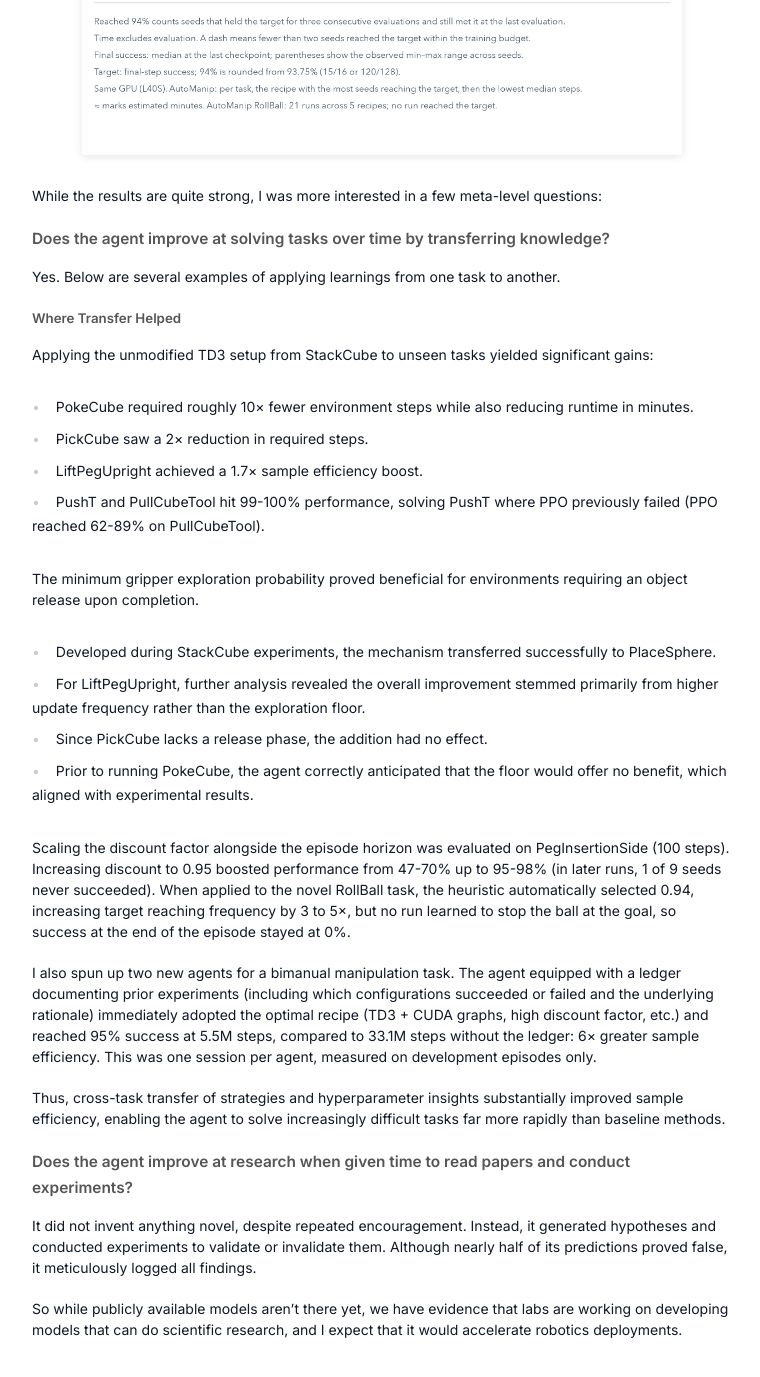
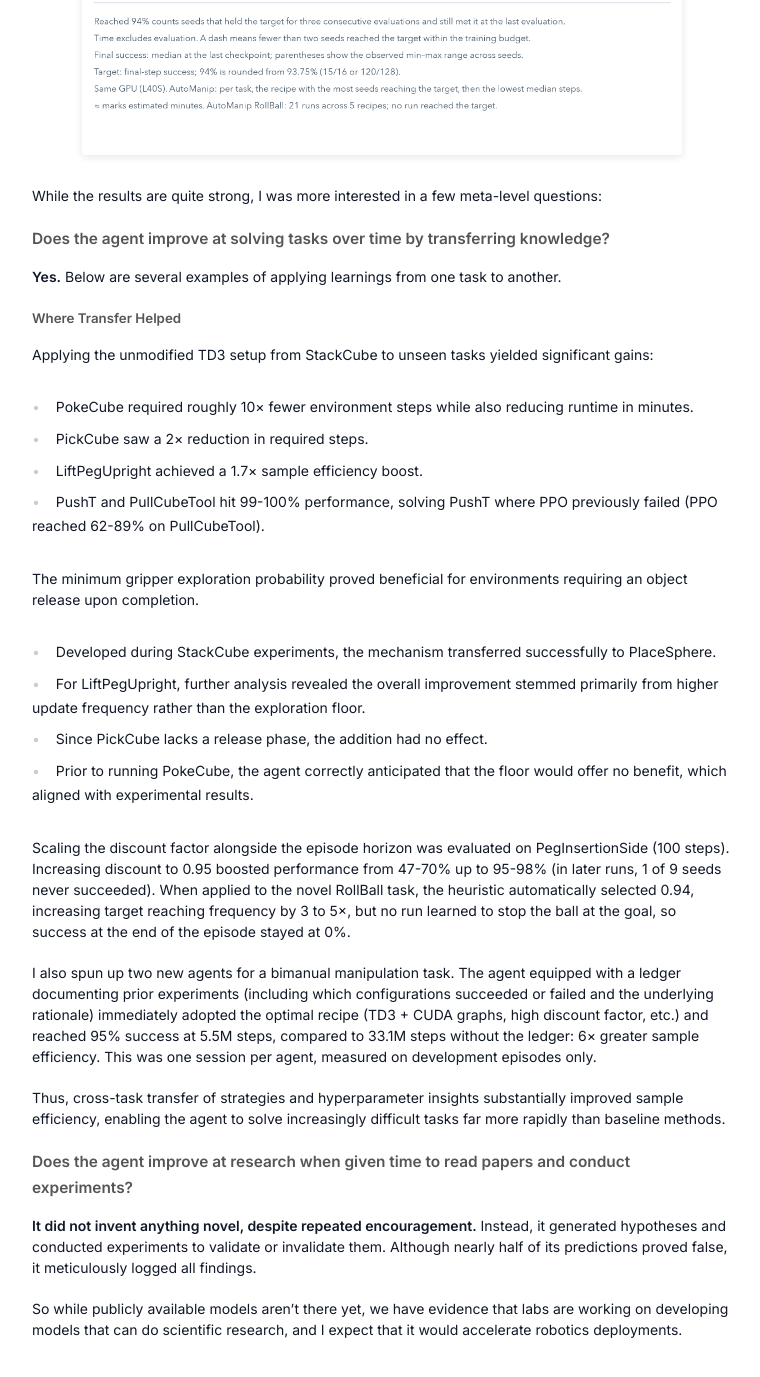
Before and after one commit to silkyar/silkyar.github.io, a Jekyll site: the page built from _posts/2026-11-17-where-robotics-is-heading.md, in a window 1280 px wide and 1400 px high, scrolled down 2901 px. Shown: the top 1377 px of the window, without its empty margins (258-1018 px from the left). Built offline with Jekyll 4.4.1, drawn with Linux system fonts in a browser that asks for light colours.

Commit message:
Bold the answers to the two meta questions
Co-Authored-By: Claude Opus 5.5 <noreply@anthropic.com>

```diff
--- a/_posts/2026-11-17-where-robotics-is-heading.md
+++ b/_posts/2026-11-17-where-robotics-is-heading.md
@@ -53,7 +53,7 @@ While the results are quite strong, I was more interested in a few meta-level qu
 
 ## Does the agent improve at solving tasks over time by transferring knowledge?
 
-Yes. Below are several examples of applying learnings from one task to another.
+**Yes.** Below are several examples of applying learnings from one task to another.
 
 ### Where Transfer Helped
 
@@ -79,6 +79,6 @@ Thus, cross-task transfer of strategies and hyperparameter insights substantiall
 
 ## Does the agent improve at research when given time to read papers and conduct experiments?
 
-It did not invent anything novel, despite repeated encouragement. Instead, it generated hypotheses and conducted experiments to validate or invalidate them. Although nearly half of its predictions proved false, it meticulously logged all findings.
+**It did not invent anything novel, despite repeated encouragement.** Instead, it generated hypotheses and conducted experiments to validate or invalidate them. Although nearly half of its predictions proved false, it meticulously logged all findings.
 
 So while publicly available models aren't there yet, we have evidence that labs are working on developing models that can do scientific research, and I expect that it would accelerate robotics deployments.
```
